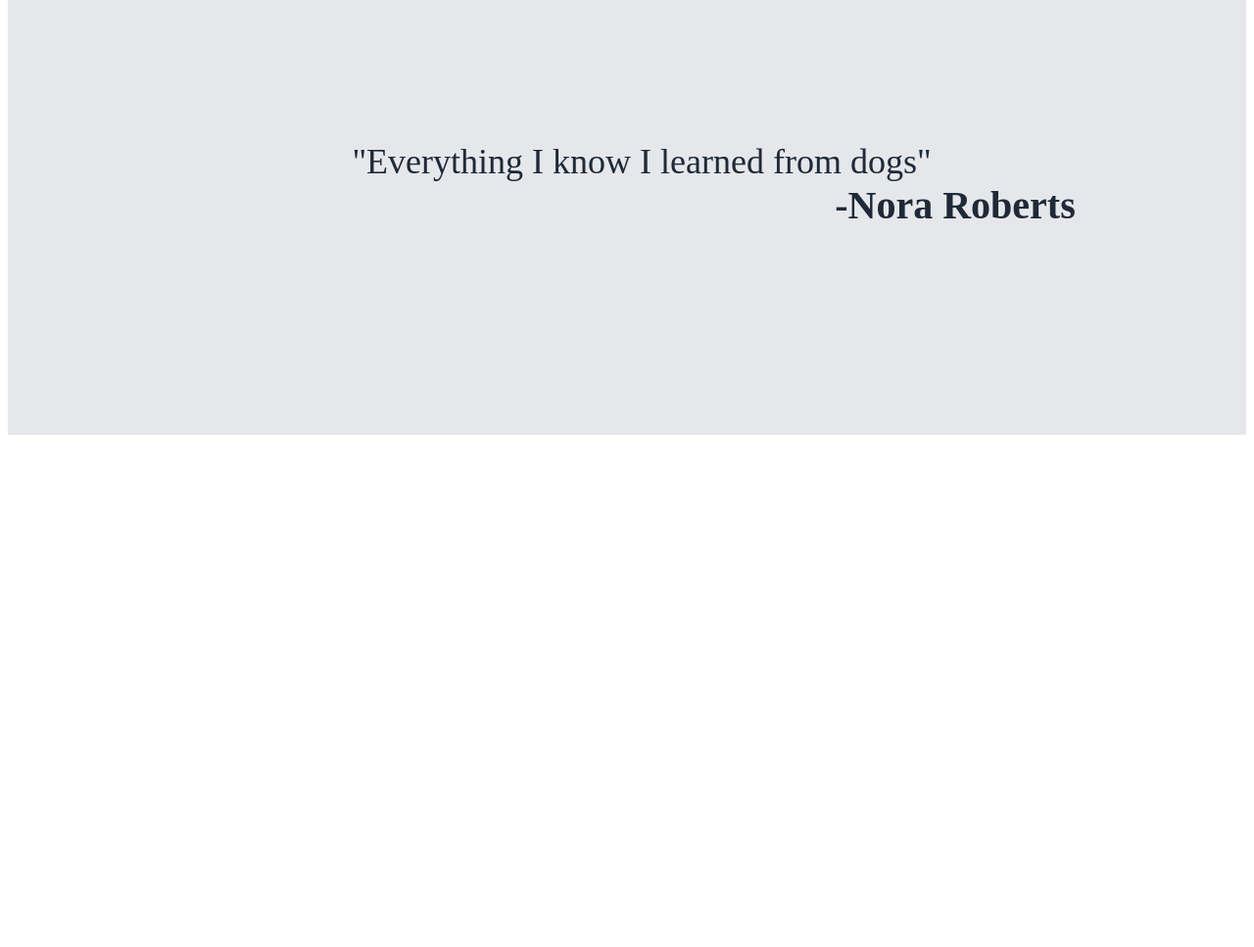
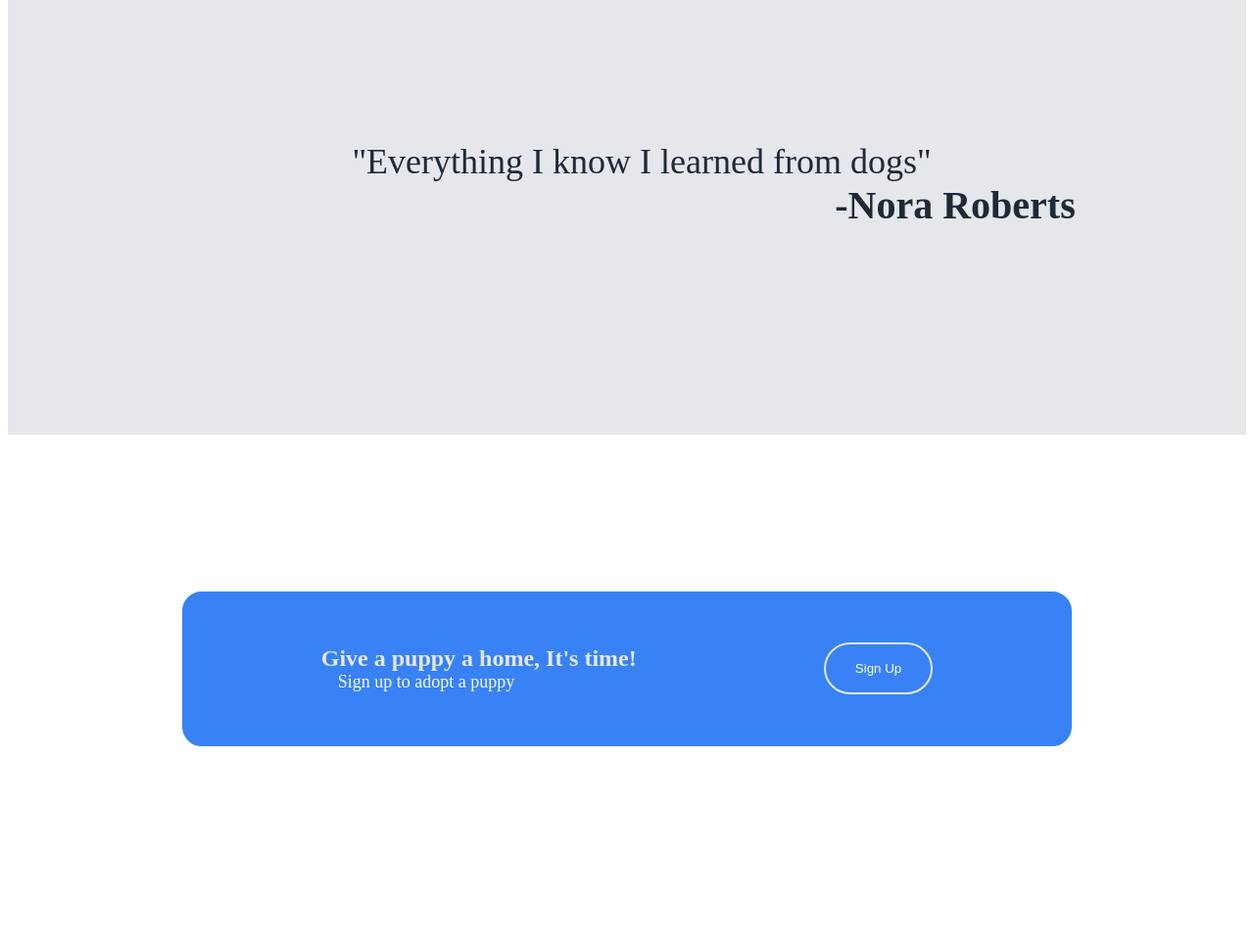
Before and after one commit to Thomas-boop/Landing-page, a plain HTML site: page index.html in a window 1280 px wide. Shown: the part 1218-2185 px from the top of the page at 98% size. Before the commit the page ends 1670 px from the top, so only its background shows below. Drawn offline with Linux system fonts and the light colour scheme.

Commit message:
added call to action section

```diff
--- a/index.html
+++ b/index.html
@@ -1,5 +1,6 @@
 <!DOCTYPE html>
 <html lang="en">
+
 <head>
     <link rel="stylesheet" href="./styles/styles.css">
     <meta charset="UTF-8">
@@ -8,12 +9,12 @@
     <title>Puppies</title>
 
 </head>
+
 <body>
     <div class="hero">
         <nav>
-            <h2 class="logo"><img id="logo_manipulation"src="./images/puppieslogo.png"
-                height="110px"
-                width="150px"></h2>
+            <h2 class="logo"><img id="logo_manipulation" src="./images/puppieslogo.png" height="110px" width="150px">
+            </h2>
             <ul>
                 <li><a href="#">Home</a></li>
                 <li><a href="#">About</a></li>
@@ -51,24 +52,20 @@
 
             <div class="card_container">
                 <div class="card">
-                    <div class="square"><img class="cute"
-                         src="./images/pexels-pixabay-257540.jpg"></div>
+                    <div class="square"><img class="cute" src="./images/pexels-pixabay-257540.jpg"></div>
                     <p class="belowText">Cute!</p>
                 </div>
                 <div class="card">
-                    <div class="square"><img class="cute"
-                         src="./images/pexels-poodles-doodles-1458916.jpg"></div>
+                    <div class="square"><img class="cute" src="./images/pexels-poodles-doodles-1458916.jpg"></div>
                     <p class="belowText">Fun!</p>
                 </div>
                 <div class="card">
-                    <div class="square"><img class ="cute"
-                    src="./images/cupdoggy.jpg" alt=" hi"></div>
-                    <p class="belowText">adorable!</p>
+                    <div class="square"><img class="cute" src="./images/cupdoggy.jpg" alt=" hi"></div>
+                    <p class="belowText">Adorable!</p>
                 </div>
                 <div class="card">
-                    <div class="square"><img class="cute"
-                    src="./images/pexels-caio-69371.jpg"></div>
-                    <p class="belowText">amazing!</p>
+                    <div class="square"><img class="cute" src="./images/pexels-caio-69371.jpg"></div>
+                    <p class="belowText">Amazing!</p>
                 </div>
 
             </div>
@@ -79,7 +76,28 @@
 
         <div class="quote-container">
             <h1 class="quote">"Everything I know I learned from dogs" <br>
-                 <span id="author">-Nora Roberts</span></h1>
+                <span id="author">-Nora Roberts</span>
+            </h1>
+        </div>
+
+    </div>
+
+    <div class="hero4">
+
+        <div class="div-container">
+
+
+
+            <div class="rectangle">
+                <div class="rec">
+                    <h2>Give a puppy a home, It's time!</h2>
+                    <p>Sign up to adopt a puppy</p>
+                </div>
+                <button type="button" class="bottomButton">Sign Up</button>
+            </div>
+
+
+
         </div>
 
     </div>
@@ -88,4 +106,5 @@
 
 
 </body>
+
 </html>
--- a/styles/styles.css
+++ b/styles/styles.css
@@ -1,10 +1,10 @@
-.hero{
+.hero {
     height: 80vh;
     width: 100%;
     background-color: #1F2937;
 }
 
-nav{
+nav {
     display: flex;
     align-items: center;
     justify-content: space-between;
@@ -13,34 +13,36 @@
     padding-right: 10%;
 }
 
-.logo{
+.logo {
     color: #F9FAF8;
     font-size: 28px;
 }
 
-nav ul li{
+nav ul li {
     padding: 10px 20px;
     display: inline-block;
     list-style-type: none;
 }
 
-hr{
+hr {
     color: #1F2937;
 }
 
 
-nav ul li a{
+nav ul li a {
 
     color: white;
     text-decoration: none;
     font-weight: bold;
 }
-nav ul li a:hover{
+
+nav ul li a:hover {
     color: red;
     transition: .3s;
 }
 
-.heading1, h1{
+.heading1,
+h1 {
     color: #F9FAF8;
     align-items: center;
     justify-content: space-between;
@@ -52,7 +54,8 @@
 }
 
 
-.heading2,p{
+.heading2,
+p {
     color: #F9FAF8;
     justify-content: space-between;
     text-align: left;
@@ -69,16 +72,16 @@
     padding-left: 290px;
 }
 
-#logo_manipulation{
+#logo_manipulation {
     padding-left: 10px;
 }
 
-#move{
+#move {
     flex-direction: row;
     display: flex;
 }
 
-button{
+button {
 
     border: none;
     background-color: #3882F6;
@@ -91,14 +94,14 @@
 }
 
 
- .hero2{
+.hero2 {
     height: 63vh;
     width: 100%;
     background-color: white;
 }
 
 
-.mainStyle  .descendent2{
+.mainStyle .descendent2 {
 
     font-size: 36px;
     font-weight: 900;
@@ -106,7 +109,7 @@
     text-align: center;
 }
 
-.card_container{
+.card_container {
     display: flex;
     justify-content: center;
     align-items: center;
@@ -114,14 +117,14 @@
 }
 
 
-.card{
+.card {
     text-align: center;
     max-width: 200px;
     margin: 2em;
 
 }
 
-.square{
+.square {
     border: 4px solid #3882F6;
     border-radius: 20px;
     width: 160px;
@@ -130,7 +133,7 @@
     gap: 25px;
 }
 
-.belowText{
+.belowText {
     color: black;
     font-size: medium;
     font-family: 'Courier New', Courier, monospace;
@@ -146,7 +149,7 @@
     border-radius: 17px;
 }
 
-.hero3{
+.hero3 {
 
     height: 60vh;
     width: 100%;
@@ -154,13 +157,13 @@
 }
 
 
-.quote-container{
+.quote-container {
 
     display: flex;
     flex-direction: row;
 }
 
-.quote{
+.quote {
 
     text-align: center;
     color: #1F2937;
@@ -171,8 +174,60 @@
 
 }
 
-#author{
+#author {
     font-size: 40px;
     font-weight: bold;
     padding-left: 16em;
 }
+
+.hero4 {
+    width: 100%;
+    height: 65vh;
+    background-color: white;
+}
+
+.div-container {
+    display: flex;
+    justify-content: center;
+    align-items: center;
+    flex-wrap: wrap;
+
+
+}
+
+
+.rectangle {
+    align-content: center;
+    margin-top: 10em;
+    border: 4px solid #3882F6;
+    background-color: #3882F6;
+    border-radius: 20px;
+    width: 900px;
+    height: 150px;
+    display: flex;
+    flex-direction: row;
+    justify-content: space-evenly;
+    text-align: center;
+}
+
+.rectangle h2 {
+    color: #E5E7EB;
+    margin: auto;
+    /* text-align: center; */
+
+}
+
+.bottomButton {
+    border: 2px solid #E5E7EB;
+    margin: auto;
+    border-radius: 30px;
+    text-align: center;
+    align-content: center;
+    color: white;
+    margin-left: 4em;
+}
+
+.rec {
+    margin: auto;
+
+}
```
Lines whose indentation alone changed are shown as unchanged.
